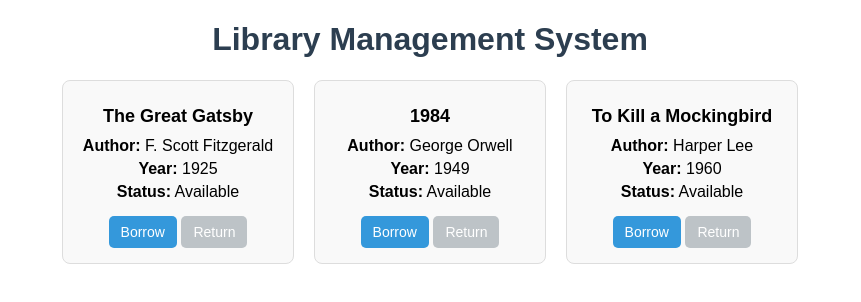
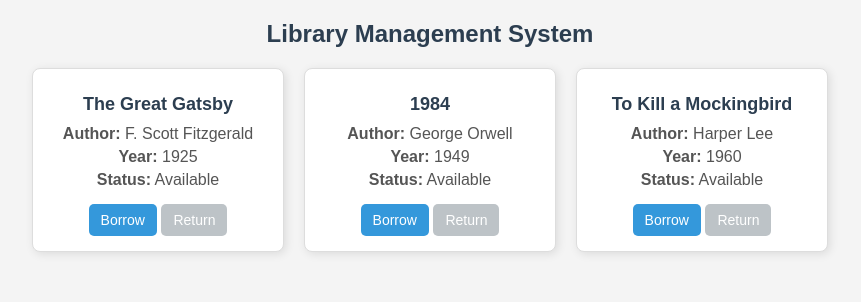
Before and after one commit to a1b2c3-rgb/BOOKS-LIBRARY-PROJECT-, a plain HTML site: page Index.html in a window 1280 px wide. Shown: the whole page, without its empty margins (210-1071 px from the left). Drawn offline with Linux system fonts and the light colour scheme.

Commit message:
Update styles.css

```diff
--- a/styles.css
+++ b/styles.css
@@ -1,15 +1,21 @@
 /* styles.css */
 
+/* General Styles */
 body {
     font-family: Arial, sans-serif;
     margin: 20px;
     text-align: center;
+    background-color: #f4f4f4; /* Added subtle background color */
 }
 
+/* Heading */
 h1 {
     color: #2c3e50;
+    font-size: 24px;
+    margin-bottom: 20px;
 }
 
+/* Library Section */
 #library {
     display: flex;
     flex-wrap: wrap;
@@ -18,23 +24,35 @@ h1 {
     margin-top: 20px;
 }
 
+/* Book Card */
 .book {
     border: 1px solid #ddd;
     border-radius: 8px;
     padding: 15px;
-    width: 200px;
-    background-color: #f9f9f9;
+    width: 220px; /* Slightly increased for better spacing */
+    background-color: #ffffff;
+    box-shadow: 2px 2px 10px rgba(0, 0, 0, 0.1); /* Added subtle shadow */
+    transition: transform 0.2s ease-in-out;
 }
 
+.book:hover {
+    transform: scale(1.05); /* Smooth hover effect */
+}
+
+/* Book Title */
 .book h2 {
     font-size: 18px;
     margin: 10px 0;
+    color: #2c3e50;
 }
 
+/* Book Description */
 .book p {
     margin: 5px 0;
+    color: #555;
 }
 
+/* Buttons */
 button {
     padding: 8px 12px;
     border: none;
@@ -42,18 +60,30 @@ button {
     cursor: pointer;
     font-size: 14px;
     margin-top: 10px;
+    transition: background 0.3s ease;
 }
 
+/* Borrow Button */
 .borrow {
     background-color: #3498db;
     color: white;
 }
 
+.borrow:hover {
+    background-color: #2980b9;
+}
+
+/* Return Button */
 .return {
     background-color: #2ecc71;
     color: white;
 }
 
+.return:hover {
+    background-color: #27ae60;
+}
+
+/* Disabled Button */
 button:disabled {
     background-color: #bdc3c7;
     cursor: not-allowed;
```
